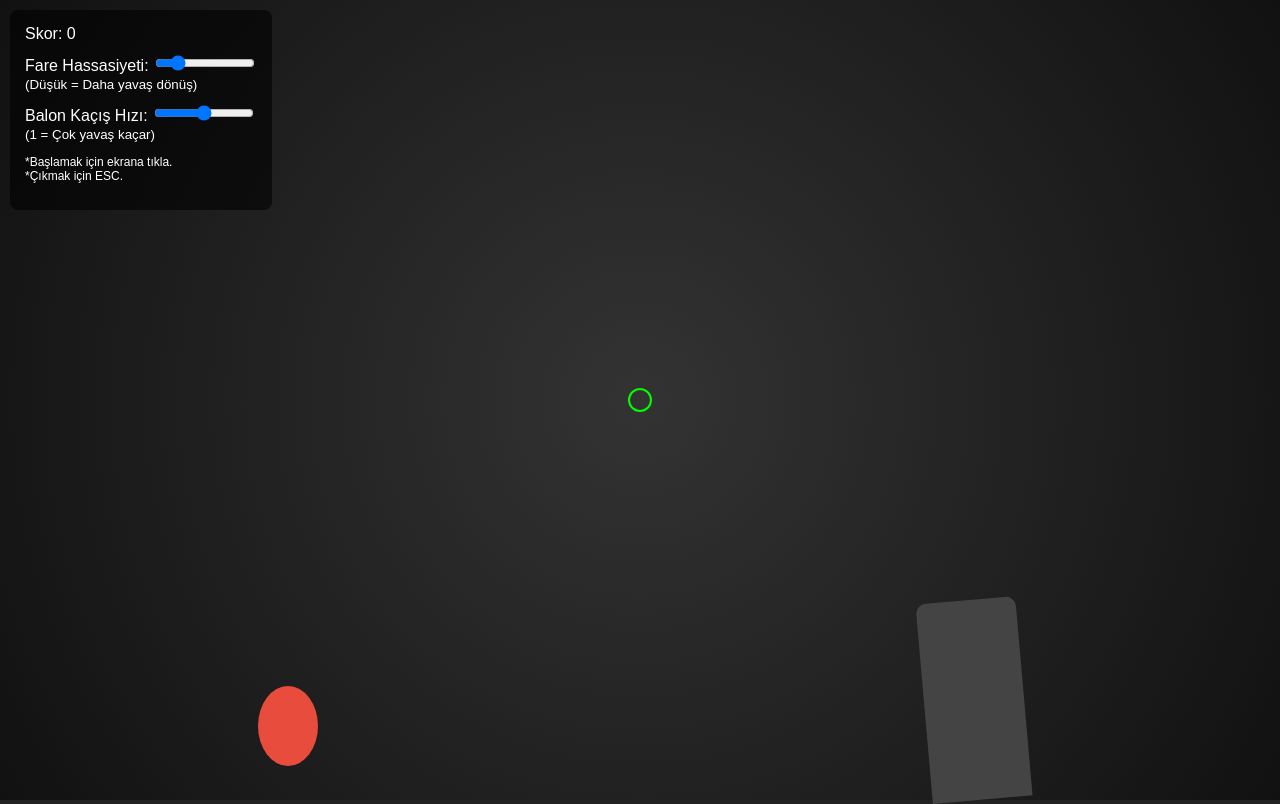
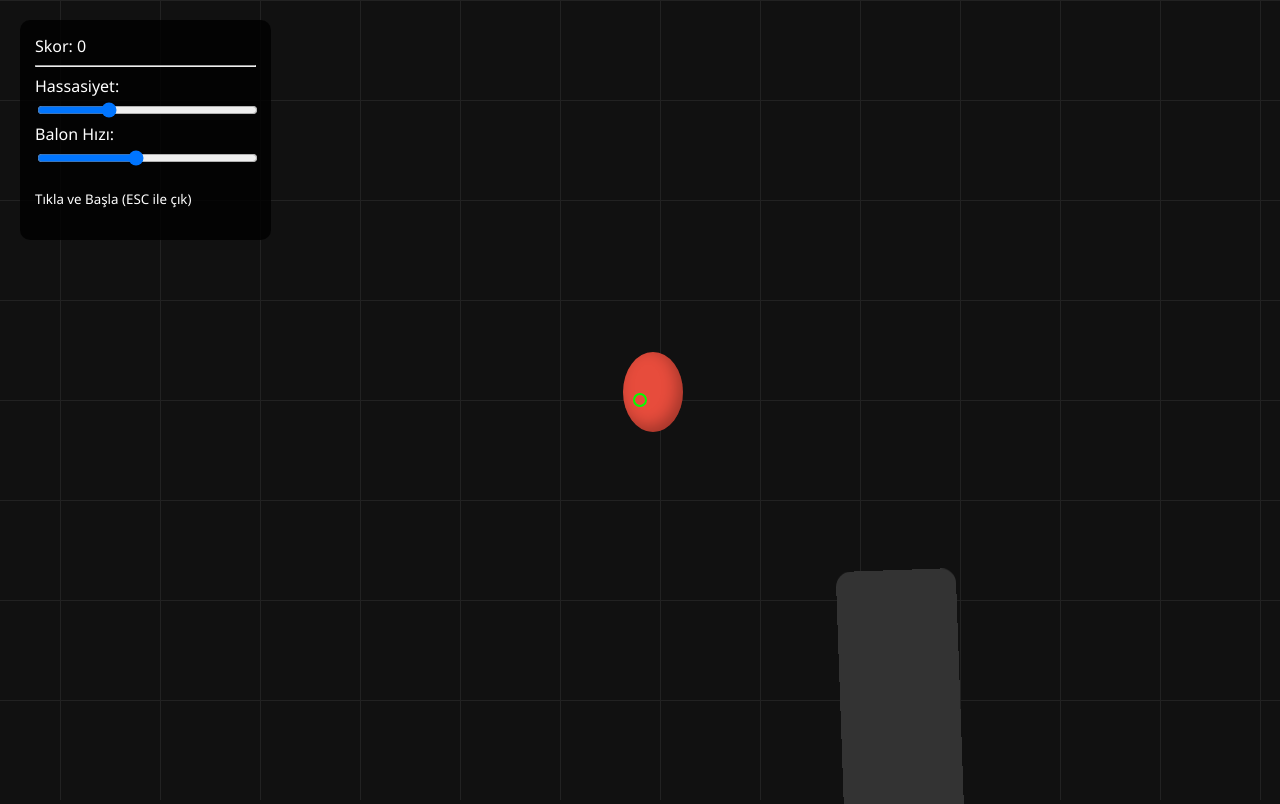
Before and after one commit to Sinanayd1/aim, a plain HTML site: page index.html in a window 1280 px wide. Drawn offline with Linux system fonts and the light colour scheme.

Commit message:
Update index.html

```diff
--- a/index.html
+++ b/index.html
@@ -2,90 +2,97 @@
 <html lang="tr">
 <head>
     <meta charset="UTF-8">
-    <title>FPS Aim Trainer - GitHub Pages</title>
+    <title>Gelişmiş FPS Aim Trainer</title>
     <style>
-        body { margin: 0; overflow: hidden; background-color: #222; font-family: sans-serif; color: white; }
+        body { margin: 0; overflow: hidden; background-color: #111; font-family: 'Segoe UI', sans-serif; color: white; }
 
-        /* Oyun Alanı */
-        #game-container {
+        /* Kamera Görüş Alanı */
+        #viewport {
             width: 100vw;
             height: 100vh;
-            position: relative;
-            background: radial-gradient(circle, #333 0%, #111 100%);
             perspective: 1000px;
+            overflow: hidden;
+            display: flex;
+            align-items: center;
+            justify-content: center;
         }
 
-        /* Nişangah (Crosshair) */
+        /* Hareket Eden Dünya */
+        #world {
+            position: absolute;
+            width: 200vw;
+            height: 200vh;
+            background:
+                linear-gradient(90deg, #222 1px, transparent 1px),
+                linear-gradient(#222 1px, transparent 1px);
+            background-size: 100px 100px;
+            transform-style: preserve-3d;
+            will-change: transform;
+        }
+
+        /* Sabit Nişangah */
         #crosshair {
-            position: absolute;
+            position: fixed;
             top: 50%; left: 50%;
-            width: 20px; height: 20px;
+            width: 10px; height: 10px;
             border: 2px solid #0f0;
             border-radius: 50%;
             transform: translate(-50%, -50%);
+            z-index: 100;
             pointer-events: none;
-            z-index: 100;
         }
 
-        /* Silah Görseli (Basit Dikdörtgen) */
+        /* Silah */
         #weapon {
-            position: absolute;
-            bottom: 0; right: 20%;
-            width: 100px; height: 200px;
-            background: #444;
-            border-radius: 10px 10px 0 0;
-            transform: rotate(-5deg);
-            transition: transform 0.1s;
+            position: fixed;
+            bottom: -20px; right: 25%;
+            width: 120px; height: 250px;
+            background: #333;
+            border-radius: 15px 15px 0 0;
             z-index: 90;
+            transform: rotate(-2deg);
         }
 
-        /* Balon */
         .balloon {
             position: absolute;
             width: 60px; height: 80px;
             background: #e74c3c;
             border-radius: 50%;
-            cursor: none;
-            transition: top 0.1s linear, left 0.1s linear;
+            box-shadow: inset -5px -5px 15px rgba(0,0,0,0.3);
         }
 
-        /* Kontrol Paneli */
         #ui {
-            position: absolute;
-            top: 10px; left: 10px;
-            background: rgba(0,0,0,0.6);
+            position: fixed;
+            top: 20px; left: 20px;
+            background: rgba(0,0,0,0.8);
             padding: 15px;
-            border-radius: 8px;
-            z-index: 110;
+            border-radius: 10px;
+            z-index: 200;
         }
-
-        .setting-row { margin-bottom: 10px; }
-        input { width: 100px; }
+        input { width: 100%; margin-top: 5px; }
     </style>
 </head>
 <body>
 
 <div id="ui">
-    <div class="setting-row">Skor: <span id="score">0</span></div>
-    <div class="setting-row">
-        Fare Hassasiyeti: <input type="range" id="sens" min="0.1" max="5" step="0.1" value="1"><br>
-        <small>(Düşük = Daha yavaş dönüş)</small>
-    </div>
-    <div class="setting-row">
-        Balon Kaçış Hızı: <input type="range" id="speed" min="1" max="100" value="50"><br>
-        <small>(1 = Çok yavaş kaçar)</small>
-    </div>
-    <p style="font-size: 12px;">*Başlamak için ekrana tıkla.<br>*Çıkmak için ESC.</p>
+    <div>Skor: <span id="score">0</span></div>
+    <hr>
+    <div>Hassasiyet: <input type="range" id="sens" min="0.1" max="3" step="0.1" value="1"></div>
+    <div>Balon Hızı: <input type="range" id="speed" min="1" max="10" step="1" value="5"></div>
+    <p><small>Tıkla ve Başla (ESC ile çık)</small></p>
 </div>
 
-<div id="game-container">
-    <div id="crosshair"></div>
-    <div id="weapon"></div>
-    <div id="target" class="balloon"></div>
+<div id="crosshair"></div>
+<div id="weapon"></div>
+
+<div id="viewport">
+    <div id="world">
+        <div id="target" class="balloon"></div>
+    </div>
 </div>
 
 <script>
-    const container = document.getElementById('game-container');
+    const world = document.getElementById('world');
     const target = document.getElementById('target');
     const weapon = document.getElementById('weapon');
     const scoreText = document.getElementById('score');
@@ -93,77 +100,63 @@
     const speedInput = document.getElementById('speed');
 
     let score = 0;
-    let targetX = window.innerWidth / 2;
-    let targetY = window.innerHeight / 2;
+    let viewX = 0;
+    let viewY = 0;
 
-    // Balonu rastgele yere ışınla
-    function spawnBalloon() {
-        targetX = Math.random() * (window.innerWidth - 100) + 50;
-        targetY = Math.random() * (window.innerHeight - 150) + 50;
-        target.style.left = targetX + 'px';
-        target.style.top = targetY + 'px';
+    // Dünyayı (Ekranı) döndürme fonksiyonu
+    function updateCamera(mx, my) {
+        let sens = sensInput.value;
+        viewX -= mx * 0.1 * sens;
+        viewY -= my * 0.1 * sens;
+
+        // Dünyayı hareket ettirerek "bakış açısı" yaratıyoruz
+        world.style.transform = `translate(${viewX}px, ${viewY}px)`;
+
+        // Silaha hafif sallanma efekti
+        weapon.style.transform = `translateX(${-mx * 0.5}px) rotate(${-2 - mx * 0.1}deg)`;
     }
 
-    // Pointer Lock (FPS Modu) Başlatma
-    container.addEventListener('click', () => {
-        container.requestPointerLock();
+    document.addEventListener('mousemove', (e) => {
+        if (document.pointerLockElement === document.body) {
+            updateCamera(e.movementX, e.movementY);
+        }
     });
 
-    // Mouse Hareket Takibi
-    document.addEventListener('mousemove', (e) => {
-        if (document.pointerLockElement === container) {
-            let movementX = e.movementX * sensInput.value;
-            let movementY = e.movementY * sensInput.value;
+    document.body.addEventListener('click', () => {
+        document.body.requestPointerLock();
+    });
 
-            // Silahın hafif oynaması (Sallanma efekti)
-            weapon.style.transform = `translateX(${-movementX/2}px) rotate(${-5 - movementX/10}deg)`;
+    // Balonu rastgele konuma koy
+    function spawn() {
+        // Balonun konumu dünya içinde rastgele olsun
+        const rx = Math.random() * 1000 + 400;
+        const ry = Math.random() * 800 + 200;
+        target.style.left = rx + 'px';
+        target.style.top = ry + 'px';
+    }
 
-            // Balonun "kaçma" mantığı
-            // Eğer nişangah balona yaklaşırsa balon hareket eder
+    // Ateş etme
+    document.addEventListener('mousedown', () => {
+        if (document.pointerLockElement === document.body) {
+            // Silah tepmesi
+            weapon.style.transition = "0.05s";
+            weapon.style.bottom = "-50px";
+            setTimeout(() => { weapon.style.bottom = "-20px"; }, 50);
+
+            // Vuruş kontrolü
             const rect = target.getBoundingClientRect();
-            const centerX = window.innerWidth / 2;
-            const centerY = window.innerHeight / 2;
+            const cx = window.innerWidth / 2;
+            const cy = window.innerHeight / 2;
 
-            const dist = Math.sqrt(Math.pow(centerX - (rect.left + 30), 2) + Math.pow(centerY - (rect.top + 40), 2));
-
-            // Balon hızı/hassasiyeti kontrolü
-            if (dist < 100) {
-                let escapeSpeed = parseInt(speedInput.value);
-                targetX += (Math.random() - 0.5) * escapeSpeed * 2;
-                targetY += (Math.random() - 0.5) * escapeSpeed * 2;
-
-                // Ekran dışına çıkmasını engelle
-                targetX = Math.max(50, Math.min(window.innerWidth - 100, targetX));
-                targetY = Math.max(50, Math.min(window.innerHeight - 150, targetY));
-
-                target.style.left = targetX + 'px';
-                target.style.top = targetY + 'px';
+            if (cx >= rect.left && cx <= rect.right && cy >= rect.top && cy <= rect.bottom) {
+                score++;
+                scoreText.innerText = score;
+                spawn();
             }
         }
     });
 
-    // Ateş Etme (Tıklama)
-    document.addEventListener('mousedown', () => {
-        if (document.pointerLockElement === container) {
-            // Silah tepme efekti
-            weapon.style.bottom = "-20px";
-            setTimeout(() => weapon.style.bottom = "0", 50);
-
-            const rect = target.getBoundingClientRect();
-            const centerX = window.innerWidth / 2;
-            const centerY = window.innerHeight / 2;
-
-            // Eğer nişangah balonun üzerindeyse
-            if (centerX >= rect.left && centerX <= rect.right &&
-                centerY >= rect.top && centerY <= rect.bottom) {
-                score++;
-                scoreText.innerText = score;
-                spawnBalloon();
-            }
-        }
-    });
-
-    spawnBalloon();
+    spawn();
 </script>
 </body>
 </html>
```
